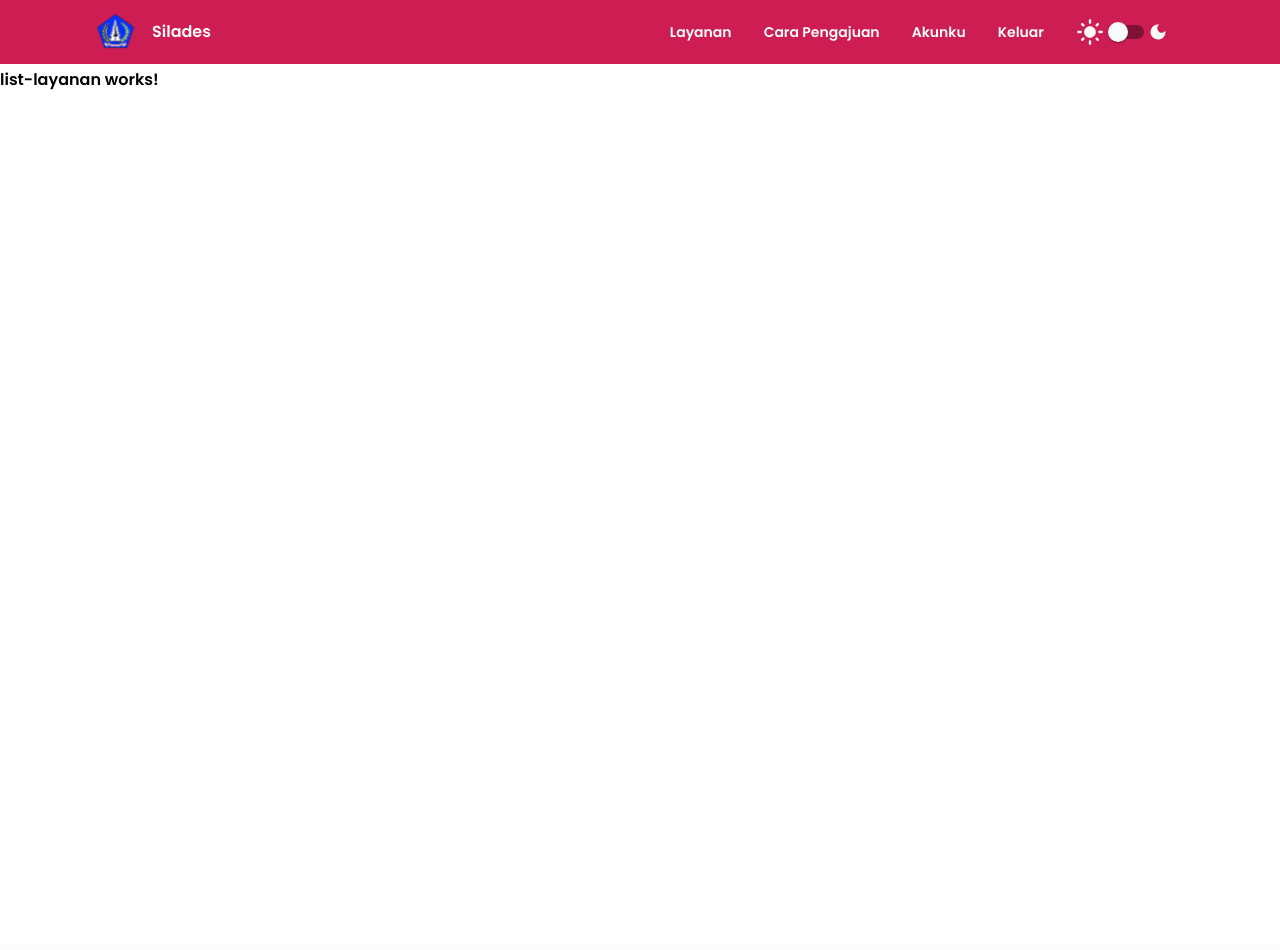
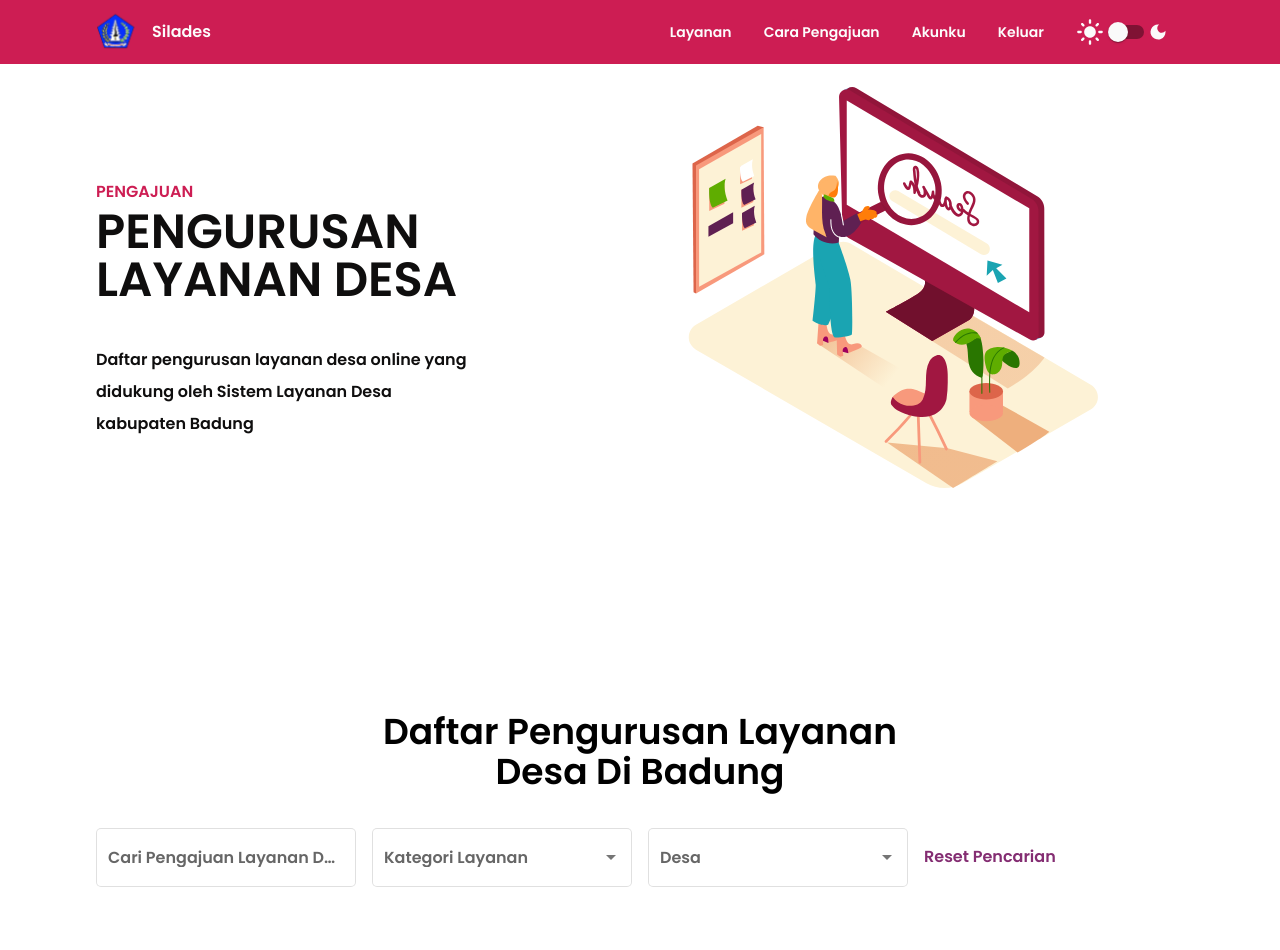
Before and after one commit to Zuuper/nodejs-magang-diskominfo, an Angular app: page /menu/layanan/data-layanan in a window 1280 px wide. Shown: the top 950 px of the page. Built offline with nearby package versions, Linux system fonts and the light colour scheme.

Commit message:
update layanan

```diff
--- a/src/app/app-routing.module.ts
+++ b/src/app/app-routing.module.ts
@@ -17,6 +17,7 @@ import { RouterModule, Routes } from '@angular/router';
 const routes: Routes = [
   {path: '', redirectTo : 'auth/masuk', pathMatch: 'full'},
   {path: 'menu', redirectTo : 'menu/home', pathMatch: 'full'},
+  {path: 'menu/layanan', redirectTo:'menu/layanan/data-layanan', pathMatch: 'full'},
   {path : 'auth', component: MasukComponent, children : [
     {path : 'masuk', component : LoginComponent},
     {path : 'registrasi', component: RegisterComponent}
--- a/src/app/components/landing-page-section/landing-page-section.component.html
+++ b/src/app/components/landing-page-section/landing-page-section.component.html
@@ -90,4 +90,21 @@
     <section *ngSwitchCase="'error_maintenance'">
         <p>Error maintenance</p>
     </section>
+
+    <section *ngSwitchCase="'layanan_hero'" class="md:flex">
+        <div [ngClass]="hero_left_side_main_component_class">
+            <div class="mb-20">
+                <p [ngClass]="hero_left_side_red_small_text">Pengajuan</p>
+                <h1 [ngClass]="hero_left_side_title_text">
+                    Pengurusan Layanan Desa
+                </h1>
+                <p class="text-black max-w-sm hidden md:inline-block mt-10">Daftar pengurusan layanan desa online yang didukung oleh Sistem Layanan Desa kabupaten Badung</p>
+            </div>
+
+
+        </div>
+        <div [ngClass]="hero_right_side_image">
+            <img src="../../../assets/svg-images/Search Engine_Isometric_layanan.svg" [ngClass]="hero_image_side" />
+        </div>
+    </section>
 </section>
--- a/src/app/components/text-field/text-field.component.html
+++ b/src/app/components/text-field/text-field.component.html
@@ -3,17 +3,17 @@
          form yang diperlukan dalam
          input data layanan
     -->
-    <section id="form-field-section" class="form-container">
+    <section id="form-field-section" [ngClass]="grid ? input_form_grid_class : no_class">
         <div *ngFor="let form of form_field;">
-            <mat-form-field *ngIf="form.type == 'varchar'" class="form-field w-full pb-5">
+            <mat-form-field *ngIf="form.type == 'varchar'" [ngClass]="grid ? form_grid_field : form_no_grid_field" >
                 <mat-label>{{form.field_name}}</mat-label>
                 <input matInput>
             </mat-form-field>
-            <mat-form-field *ngIf="form.type == 'textarea'" class="form-field w-full pb-5">
+            <mat-form-field *ngIf="form.type == 'textarea'" [ngClass]="grid ? form_grid_field : form_no_grid_field">
                 <mat-label>{{form.field_name}}</mat-label>
                 <textarea matInput></textarea>
             </mat-form-field>
-            <mat-form-field *ngIf="form.type == 'dropdown'" class="form-field w-full pb-5">
+            <mat-form-field *ngIf="form.type == 'dropdown'" [ngClass]="grid ? form_grid_field : form_no_grid_field">
                 <mat-label>{{form.field_name}}</mat-label>
                 <mat-select>
                     <mat-option value="">Pilih satu</mat-option>
@@ -37,13 +37,14 @@
                 <input matInput placeholder="pat@example.com" [formControl]="email" required>
                 <mat-error *ngIf="email.invalid">{{getErrorMessage()}}</mat-error>
             </mat-form-field>
-            <section *ngIf="form.type == 'upload_file'" class="form-field w-full pb-5">
+            <section *ngIf="form.type == 'upload_file'" [ngClass]="grid ? form_grid_field : form_no_grid_field">
                 <label>upload {{form.field_name}}</label>
                 <input type="file" class="file-upload" onchange="console.log(event.target.files)">
             </section>
-            <mat-form-field *ngIf="form.type == 'checkbox'" class="form-field pb-5">
+            <mat-form-field *ngIf="form.type == 'checkbox'" [ngClass]="grid ? form_grid_field : form_no_grid_field">
                 <mat-checkbox>{{form.field_name}}</mat-checkbox>
             </mat-form-field>
         </div>
+        <ng-content select="[slot=cta_button]"></ng-content>
     </section>
 </form>
--- a/src/app/components/text-field/text-field.component.ts
+++ b/src/app/components/text-field/text-field.component.ts
@@ -16,8 +16,15 @@ export class TextFieldComponent implements OnInit {
   hide_password = true;
   email = new FormControl('', [Validators.required, Validators.email]);
   @Input() form_field: any
+  @Input() grid = false
   constructor() { }
 
+  // Start Css Classes
+  no_class = ""
+  input_form_grid_class = 'grid grid-cols-1 md:grid-cols-4 gap-4 md:gap-x-4 md:gap-y-0'
+  form_grid_field = 'form-field w-full pb-5'
+  form_no_grid_field = 'form-field w-full pb-5'
+  // End Css Classes
   ngOnInit(): void {
   }
 
--- a/src/app/pages/layanan/data-layanan/data-layanan.component.html
+++ b/src/app/pages/layanan/data-layanan/data-layanan.component.html
@@ -1 +1,18 @@
-<p>data-layanan works!</p>
+<app-landing-page-section [section_]='"layanan_hero"'></app-landing-page-section>
+<div [ngClass]="common_section_margin_class">
+    <div class="text-center mb-8 flex justify-center">
+        <h1 [ngClass]="common_title_text">Daftar Pengurusan Layanan Desa Di Badung</h1>
+    </div>
+    <div>
+        <app-text-field [form_field]="form_field" [grid]=true>
+            <ng-container slot="cta_button">
+                <div class="h-1/2 flex align-middle mt-3">
+                    <button class="text-secondary">Reset Pencarian</button>
+                </div>
+            </ng-container>
+        </app-text-field>
+    </div>
+</div>
+<div [ngClass]="common_section_margin_class">
+
+</div>
--- a/src/app/pages/layanan/data-layanan/data-layanan.component.ts
+++ b/src/app/pages/layanan/data-layanan/data-layanan.component.ts
@@ -6,7 +6,29 @@ import { Component, OnInit } from '@angular/core';
   styleUrls: ['./data-layanan.component.css']
 })
 export class DataLayananComponent implements OnInit {
+  // Start variables
+  form_field = [
+    {id:"1",field_name : 'Cari Pengajuan Layanan Desa', type : 'varchar'},
+    {id:"2",field_name : 'Kategori Layanan', type : 'dropdown', value : [{id:1, name: "bantuan"},
+                                                                          {id:2, name: "Keterangan"},
+                                                                          {id:3, name: "pernyataan"}]},
+    {id:"3",field_name : 'Desa', type : 'dropdown', value : [{id:1, name: "Padang Bae"},
+                                                              {id:2, name: "Kerobokan Kaja"},
+                                                              {id:3, name: "Peti Tenget"}]},
+  ]
+  // End Variables
 
+
+  // Start Css Classes
+  common_section_margin_class = "mt-12 mb-12 \
+                                  md:mt-32 md:mb-16\
+                                  lg:mt-40 lg:mb-18 \
+                                  xl:mt-48 xl:mb-20"
+  common_title_text = "text-xl max-w-xl\
+                                  md:text-2xl\
+                                  lg:text-3xl\
+                                  xl:text-4xl"
+  // End Css Classes
   constructor() { }
 
   ngOnInit(): void {
--- a/src/app/pages/layanan/list-layanan/list-layanan.component.html
+++ b/src/app/pages/layanan/list-layanan/list-layanan.component.html
@@ -1 +1,3 @@
-<p>list-layanan works!</p>
+<section [ngClass]="container_component">
+    <router-outlet></router-outlet>
+</section>
--- a/src/app/pages/layanan/list-layanan/list-layanan.component.ts
+++ b/src/app/pages/layanan/list-layanan/list-layanan.component.ts
@@ -7,6 +7,9 @@ import { Component, OnInit } from '@angular/core';
 })
 export class ListLayananComponent implements OnInit {
 
+  // Start Css Classes
+  container_component = "px-6 md:px-12 lg:px-20 xl:px-24 2xl:px-32"
+  // Endc Css Classes
   constructor() { }
 
   ngOnInit(): void {
```
Also changed, not shown: src/assets/svg-images/Search Engine_Isometric_layanan.svg (added).
